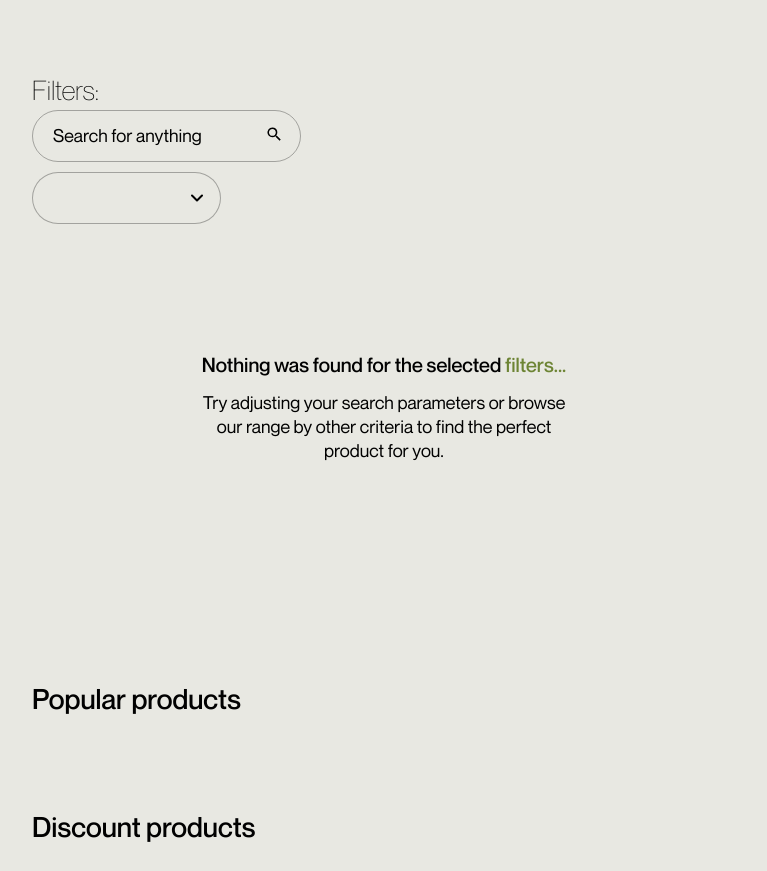
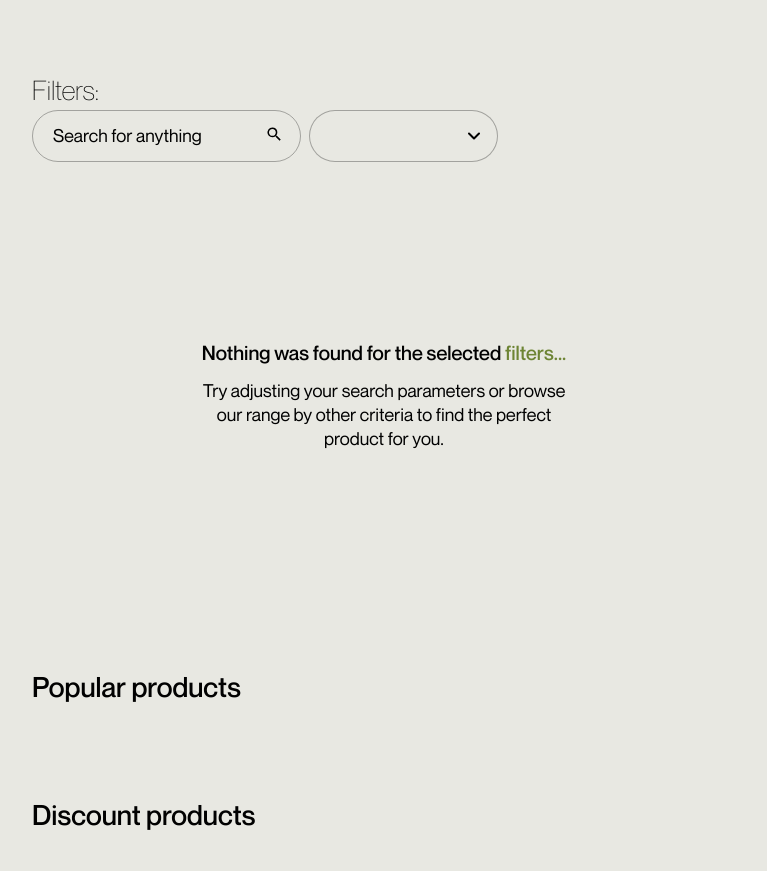
Before and after one commit to OlehKotynskyi/project-GROUP_WORK_JS, a website built with Vite: page src/index.html in a window 1280 px wide. Shown: the part 1036-1907 px from the top of the page, without its empty margins (256-1023 px from the left). Built offline with nearby package versions, Linux system fonts and the light colour scheme; no server answers.

Commit message:
styles filters

```diff
--- a/src/css/filrers.css
+++ b/src/css/filrers.css
@@ -1,3 +1,7 @@
+.filters-section-container {
+  padding-bottom: 40px;
+}
+
 .filters-section:not(:last-child) {
    margin-bottom: 100px;
 }
@@ -79,6 +83,14 @@
       font-size: 18px;
       line-height: 1.33;
    }
+
+   .search-select {
+    display: flex;
+  }
+
+  .search-form {
+    margin-right: 8px;
+  }
 }
 
 .search-button {
@@ -135,6 +147,12 @@
       font-size: 18px;
       line-height: 1.33;
    }
+}
+
+@media only screen and (min-width: 1440px) {
+  .filters-section-container {
+    padding-bottom: 40px;
+  }
 }
 
 
@@ -445,7 +463,6 @@
    transform-origin: center bottom;
    border-radius: 15px;
    padding-bottom: 8px;
-
  }
 
  .ss-content.ss-open-below {
@@ -618,6 +635,10 @@
    background-color: inherit;
  }
 
+ .ss-content {
+  margin-top: 2px !important;
+}
+
 
 
 
--- a/src/partials/filters.html
+++ b/src/partials/filters.html
@@ -3,7 +3,7 @@
 <section class="filters-section-container">
   <div class="filters-container container">
     <h2 class="filters">Filters:</h2>
-
+      <div class="search-select">
          <form class="search-form">
             <div class="search-section">
                <!--  <label for="search-box" class="visually-hidden">Search for anything:</label>-->
@@ -21,7 +21,7 @@
           <select id="categories" name="categories" placeholder="Categories"></select>
           <!--
           -->
-
+         </div>
         </div>
     </div>
 </section>
```
